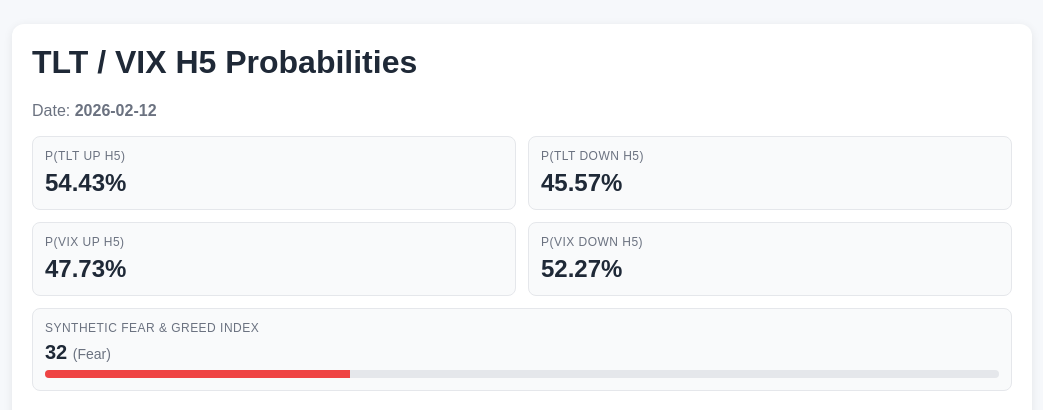
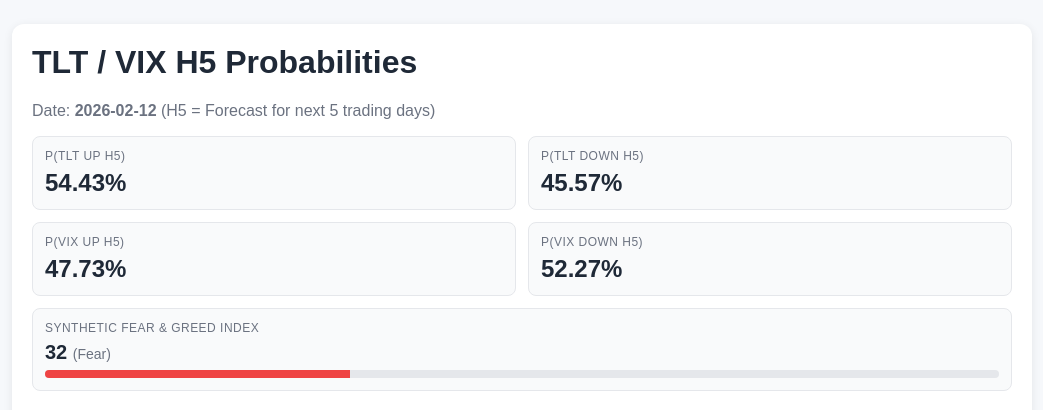
Before and after one commit to RajeshMPatel/tlt_prediction_hmm_model, a FastAPI app: page / in a window 1280 px wide. Shown: the top 410 px of the page, without its empty margins (12-1055 px from the left). Run offline with FastAPI, Linux system fonts and the light colour scheme.

Commit message:
H5 explanation

```diff
--- a/webapp/templates/index.html
+++ b/webapp/templates/index.html
@@ -52,7 +52,7 @@
   <div class="card">
     <h1>TLT / VIX H5 Probabilities</h1>
     {% if has_data %}
-      <p class="muted">Date: <strong>{{ payload.date }}</strong></p>
+      <p class="muted">Date: <strong>{{ payload.date }}</strong> (H5 = Forecast for next 5 trading days)</p>
       <div class="grid">
         <div class="tile"><div class="k">P(TLT up H5)</div><div class="v">{{ "%.2f%%"|format(payload.probabilities.tlt_up_h5 * 100) }}</div></div>
         <div class="tile"><div class="k">P(TLT down H5)</div><div class="v">{{ "%.2f%%"|format(payload.probabilities.tlt_down_h5 * 100) }}</div></div>
@@ -267,8 +267,10 @@
         </ul>
         <p>It compares today's "symptoms" against these definitions to decide the current regime (e.g., "Today matches Regime 1 with 98% certainty").</p>
 
-        <p><strong>3. The Prognosis (Predicting the Next 5 Days)</strong><br>
-        The HMM predicts by <strong>historical precedent</strong>. Once it knows the diagnosis (e.g., Regime 1), it asks: <em>"In the past 15 years, every time the market was in Regime 1, what happened next?"</em></p>
+        <p><strong>3. The Prognosis ("H5" = Next 5 Days)</strong><br>
+        "H5" stands for the <strong>5-day forecast horizon</strong> (one trading week). The model predicts the probability of the price being higher or lower 5 days from now, rather than just tomorrow. This captures swing trends rather than daily noise.</p>
+
+        <p>The HMM predicts by <strong>historical precedent</strong>. Once it knows the diagnosis (e.g., Regime 1), it asks: <em>"In the past 15 years, every time the market was in Regime 1, what happened next?"</em></p>
         <ul>
           <li>It calculates the historical win rate for that regime (e.g., "TLT went UP 54% of the time").</li>
           <li>It combines this with the certainty of the diagnosis to produce the final probability.</li>
```
